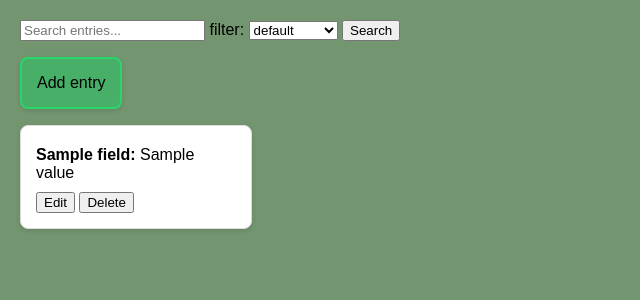
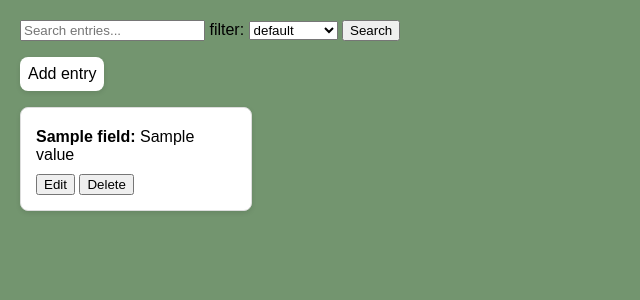
Before and after one commit to mistablasta/ohtu-miniprojekti, a Flask app: template src/templates/index.html in a window 1280 px wide. Shown: the part 80-380 px from the top of the page, without its empty margins (0-640 px from the left). Run offline with Flask 3, Linux system fonts and the light colour scheme; the template is opened without the code that fills it: most values are stand-ins (such as "Sample title", 1, 10 or a date in 2020).

Commit message:
fix: adjust button color for better readability

```diff
--- a/src/static/styles.css
+++ b/src/static/styles.css
@@ -52,11 +52,11 @@ body {
 
 .general-button {
     display: block;
-    background: #47af67;
+    background: #ffffff;
     color: black;
-    border: 2px solid #29d66b;
+    /* border: 2px solid #29d66b; */
     border-radius: 8px;
-    padding: 15px;
+    padding: 8px;
     text-align: center;
     text-decoration: none;
     font-size: 16px;
--- a/src/templates/index.html
+++ b/src/templates/index.html
@@ -56,7 +56,7 @@ Bibliography App
         </div>
       </div>
       {% else %}
-        <p>No entries found</p>
+        <h4>No entries found</h4>
       {% endfor %}
     </div>
   </div>
```
